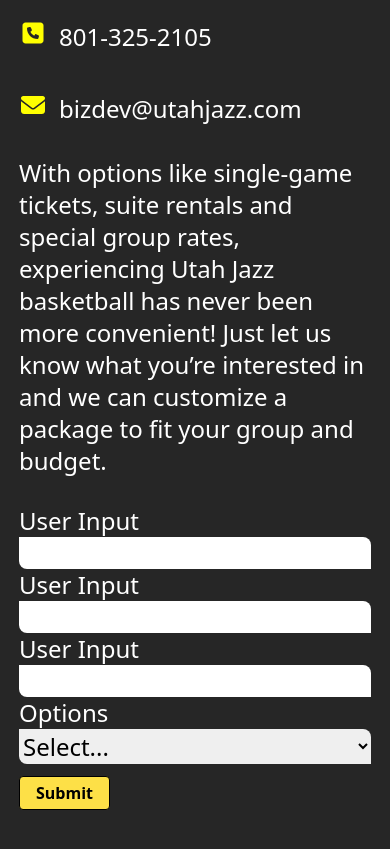
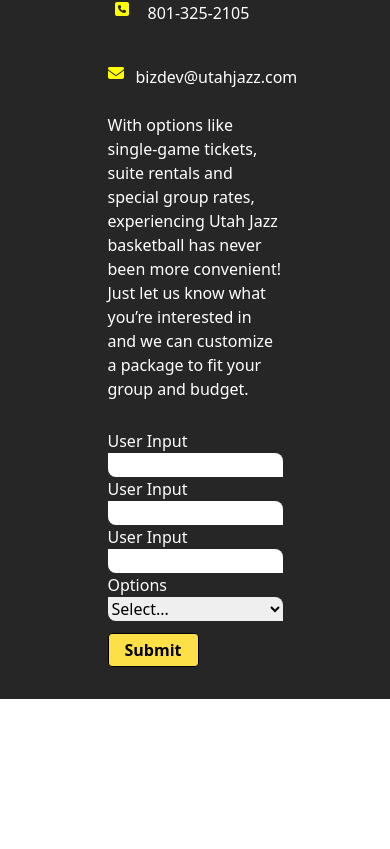
Before and after one commit to guivecchi12/fakeUtahJazz, a Next.js app: page / in a window 390 px wide. Shown: the part 8016-8865 px from the top of the page. After the commit the page ends 8715 px from the top, so only its background shows below. Built offline with nearby package versions, Linux system fonts and the light colour scheme.

Commit message:
mobile fixes

```diff
--- a/components/carousel.js
+++ b/components/carousel.js
@@ -11,7 +11,7 @@
   return (
     <div className='flex justify-center w-full bg-gray-900'>
 			<Carousel
-        className='w-1/3'
+        className='md:w-1/3'
         showThumbs={false}
         autoPlay={true}
         showArrows={false}
--- a/components/contact_us.js
+++ b/components/contact_us.js
@@ -26,8 +26,8 @@
   }
 
   return(
-    <div id="contact_us" className='flex flex-col px-5 py-20 text-2xl text-white md:px-40 bg-neutral-800 md:flex-row'>
-        <div className='md:w-1/2'>
+    <div id="contact_us" className='flex flex-col items-center px-5 py-5 text-white md:text-2xl md:py-20 md:px-40 bg-neutral-800 md:flex-row'>
+        <div className='w-1/2'>
           <h1 className='text-4xl font-bold'>CONTACT US</h1>
           <a href="tel:801-325-2105" className='flex pt-10'><FontAwesomeIcon icon={faSquarePhone} style={{color:'yellow'}} className="pr-3 w-7"/>801-325-2105</a>
           <a href="mailto:bizdev@utahjazz.com" className='flex pt-10'><FontAwesomeIcon icon={faEnvelope} style={{color:'yellow'}} className="pr-3 w-7"/>bizdev@utahjazz.com</a>
@@ -36,7 +36,7 @@
             With options like single-game tickets, suite rentals and special group rates, experiencing Utah Jazz basketball has never been more convenient! Just let us know what you’re interested in and we can customize a package to fit your group and budget.
           </p>
         </div>
-        <form onSubmit={formSubmit} className='flex flex-col mt-7 md:mt-0 md:w-2/5 md:pl-20'>
+        <form onSubmit={formSubmit} className='flex flex-col w-1/2 mt-7 md:mt-0 md:w-2/5 md:pl-20'>
 
           <label htmlFor='input'>User Input</label>
           <input
--- a/pages/eide_bailly_suite.js
+++ b/pages/eide_bailly_suite.js
@@ -196,7 +196,7 @@
                     </div>
                 </div>
             </div>
-            <div className='flex items-end h-[25rem] text-white bg-tailor_food bg-center'>
+            <div className='flex items-end h-[25rem] text-white bg-tailor_food bg-center bg-cover md:bg-contain'>
                 <p className='flex items-center justify-center bg-black bg-opacity-80'>
                     <span className='md:w-[60%] p-5 text-center'>
                         Tailor your food and beverage experience to your group each night. Choose from an expansive menu based on who you will be hosting for that event. Submit your food and beverage orders 2 business days prior to the event. Access to your suite and food service will start 90 minutes prior to tipoff
```
Lines whose indentation alone changed are shown as unchanged.
